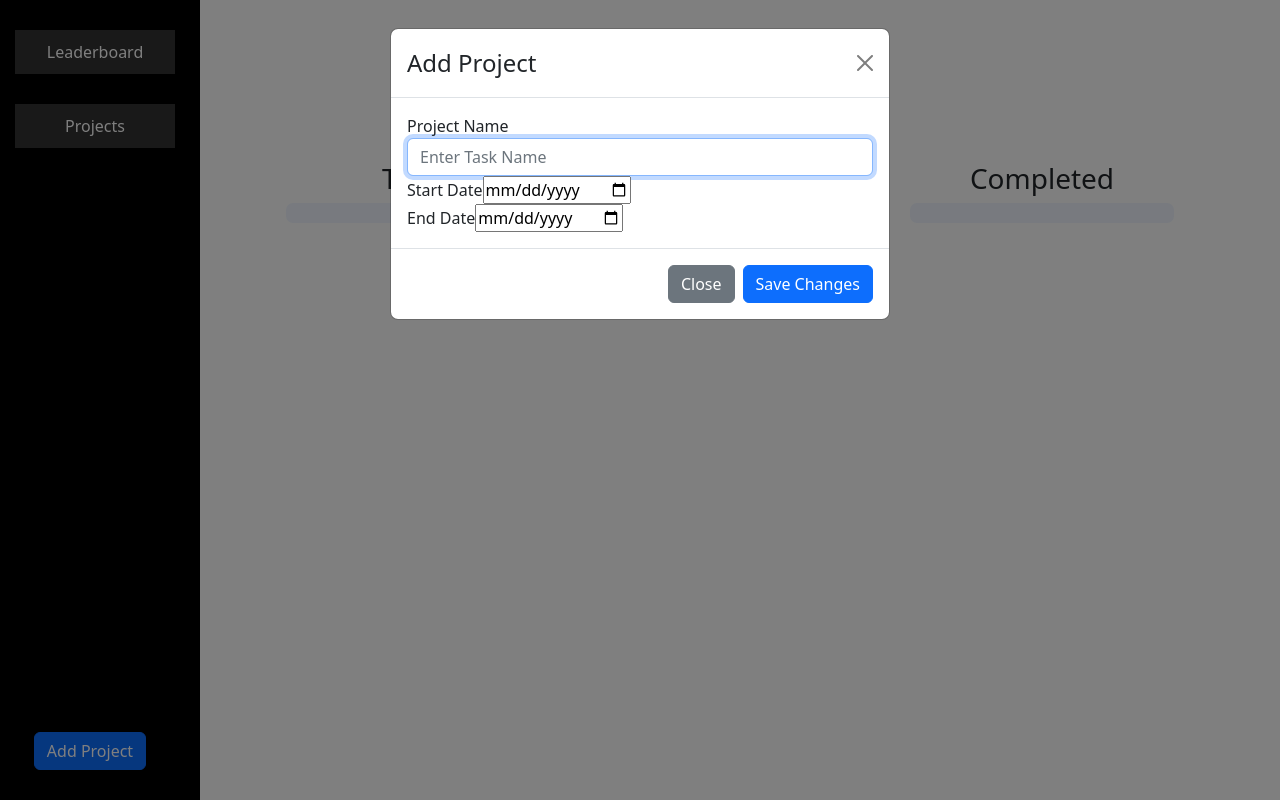
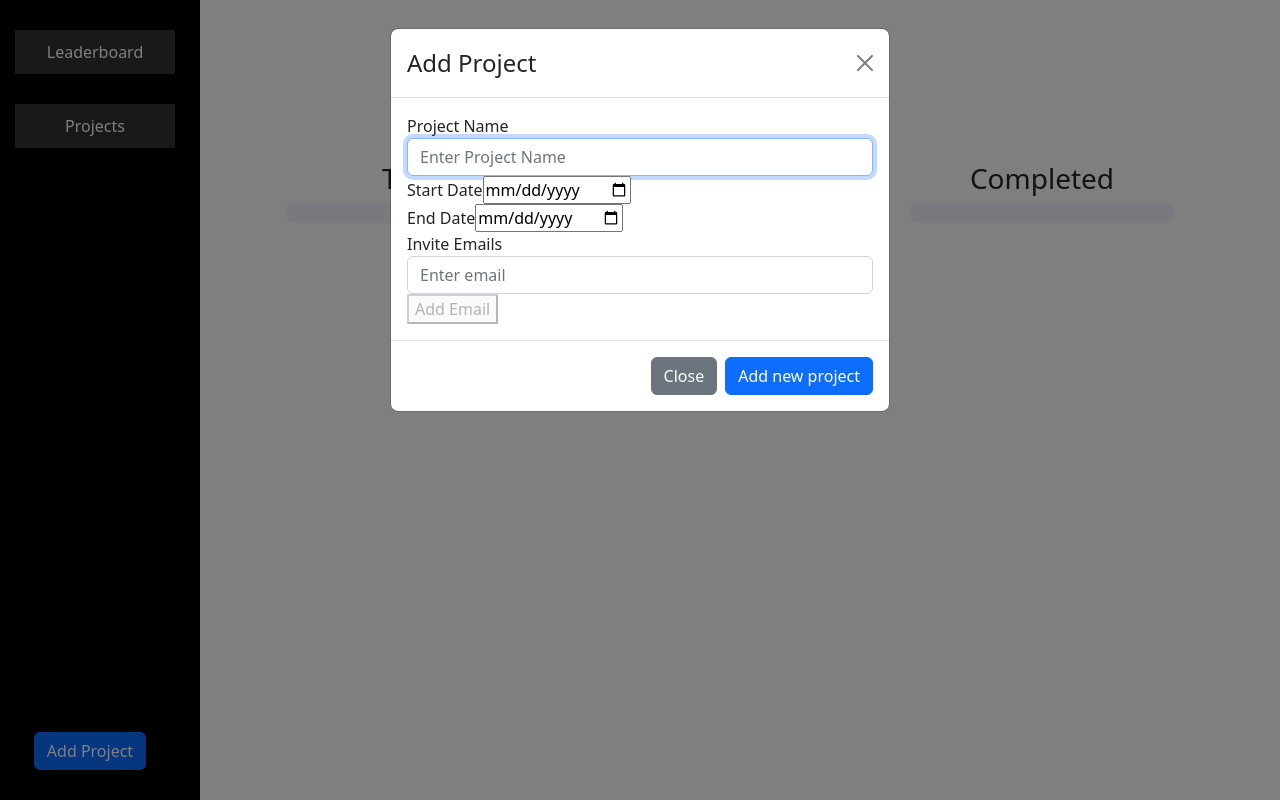
Before and after one commit to kayeugenia/prology, a React (Create React App) app: page / in a window 1280 px wide. Both pictures are taken after a click on the button "Add Project". Built offline with nearby package versions, Linux system fonts and the light colour scheme.

Commit message:
add email invitation

```diff
--- a/src/modals/AddProject.js
+++ b/src/modals/AddProject.js
@@ -3,7 +3,6 @@ import Button from 'react-bootstrap/Button';
 import Modal from 'react-bootstrap/Modal';
 
 function AddProject({ save }) {
-
     const [error, setError] = useState(false);
     const [show, setShow] = useState(false);
     const handleClose = () => {
@@ -15,6 +14,8 @@ function AddProject({ save }) {
     const [projectName, setProjectName] = useState("");
     const [date, setDate] = useState("");
     const [endDate, setEndDate] = useState("");
+    const [inviteEmails, setInviteEmails] = useState([]);
+    const [emailInput, setEmailInput] = useState("");
     const inputRef = useRef(null);
 
     const handleSave = (e) => {
@@ -28,13 +29,16 @@ function AddProject({ save }) {
         const projectObject = {
             Name: projectName,
             Date: date,
-          EndDate: endDate
+            EndDate: endDate,
+            InviteEmails: inviteEmails
         };
         save(projectObject);
         handleClose();
         setProjectName("");
         setDate("");
         setEndDate("");
+        setInviteEmails([]);
+        setEmailInput("");
         setError(false);
     };
 
@@ -48,6 +52,17 @@ function AddProject({ save }) {
         if (e.key === "Enter") {
             handleSave(e);
         }
+    };
+
+    const handleAddEmail = () => {
+        if (emailInput.trim() !== "") {
+            setInviteEmails((prevEmails) => [...prevEmails, emailInput.trim()]);
+            setEmailInput("");
+        }
+    };
+
+    const handleRemoveEmail = (email) => {
+        setInviteEmails((prevEmails) => prevEmails.filter((e) => e !== email));
     };
 
     return (
@@ -67,7 +82,7 @@ function AddProject({ save }) {
                             <input
                                 type="text"
                                 className="form-control"
-                        placeholder="Enter Task Name"
+                                placeholder="Enter Project Name"
                                 value={projectName}
                                 onChange={(e) => setProjectName(e.target.value)}
                                 name="taskName"
@@ -75,7 +90,7 @@ function AddProject({ save }) {
                                 ref={inputRef}
                             />
                             {error && (
-                        <p className="text-danger">Please enter a task name.</p>
+                                <p className="text-danger">Please enter a project name.</p>
                             )}
                         </div>
                         <div className="form-group">
@@ -94,6 +109,39 @@ function AddProject({ save }) {
                                 onChange={(e) => setEndDate(e.target.value)}
                             />
                         </div>
+                        <div className="form-group">
+                            <label>Invite Emails</label>
+                            <div className="invite-emails-container">
+                                {inviteEmails.map((email) => (
+                                    <div className="invite-email-item" key={email}>
+                                        {email}
+                                        <button
+                                            className="remove-email-button"
+                                            onClick={() => handleRemoveEmail(email)}
+                                        >
+                                            x
+                                        </button>
+                                        </div>
+                                ))}
+                            </div>
+                            <div className="invite-email-input-container">
+                                <input
+                                    type="email"
+                                    className="form-control"
+                                    placeholder="Enter email"
+                                    value={emailInput}
+                                    onChange={(e) => setEmailInput(e.target.value)}
+                                    onKeyDown={handleKeyDown}
+                                />
+                                <button
+                                    className="add-email-button"
+                                    onClick={handleAddEmail}
+                                    disabled={emailInput.trim() === ""}
+                                >
+                                    Add Email
+                                </button>
+                            </div>
+                        </div>
                     </form>
                 </Modal.Body>
                 <Modal.Footer>
@@ -101,7 +149,7 @@ function AddProject({ save }) {
                         Close
                     </Button>
                     <Button variant="primary" onClick={handleSave}>
-                    Save Changes
+                        Add new project
                     </Button>
                 </Modal.Footer>
             </Modal>
```
Lines whose indentation alone changed are shown as unchanged.
